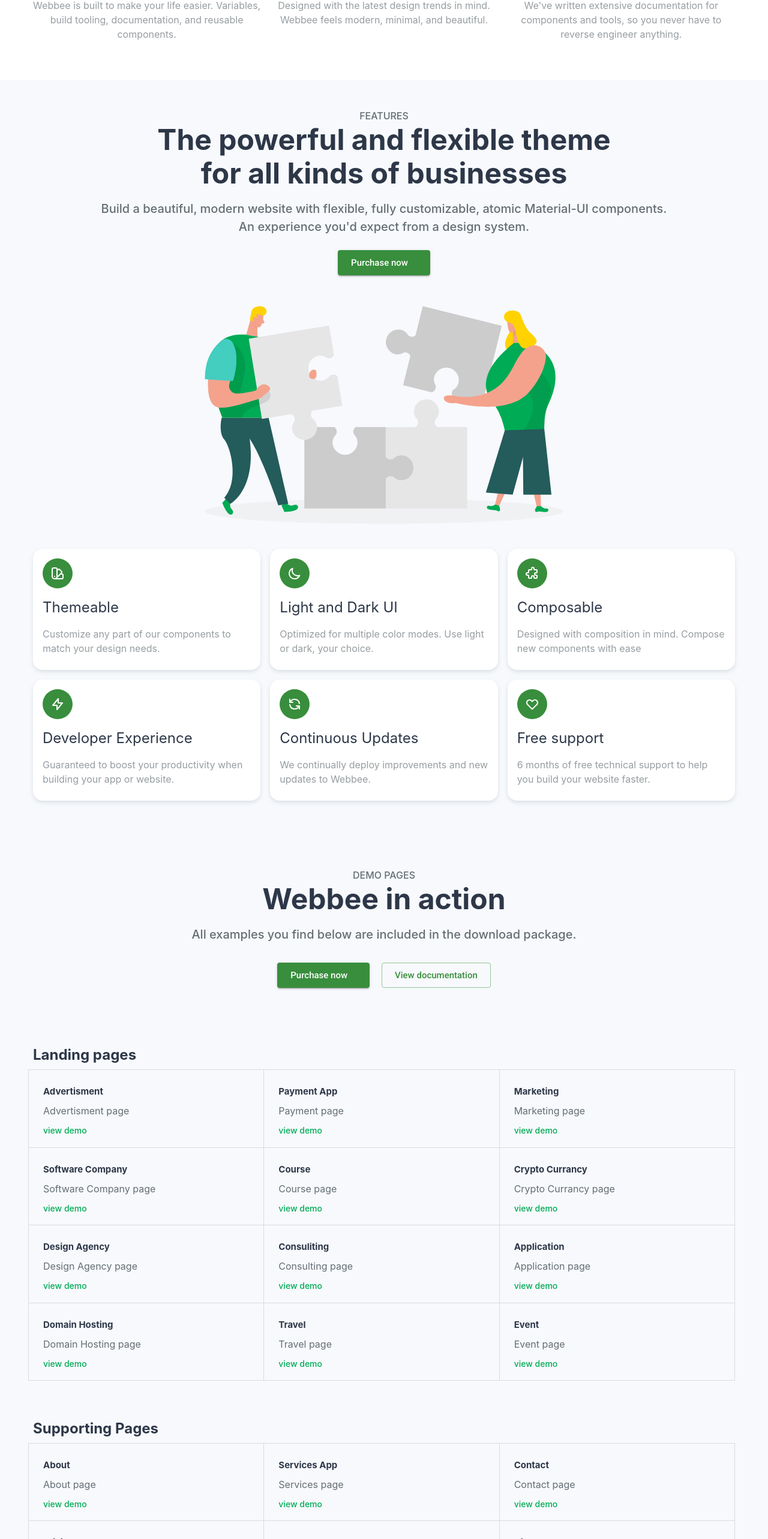
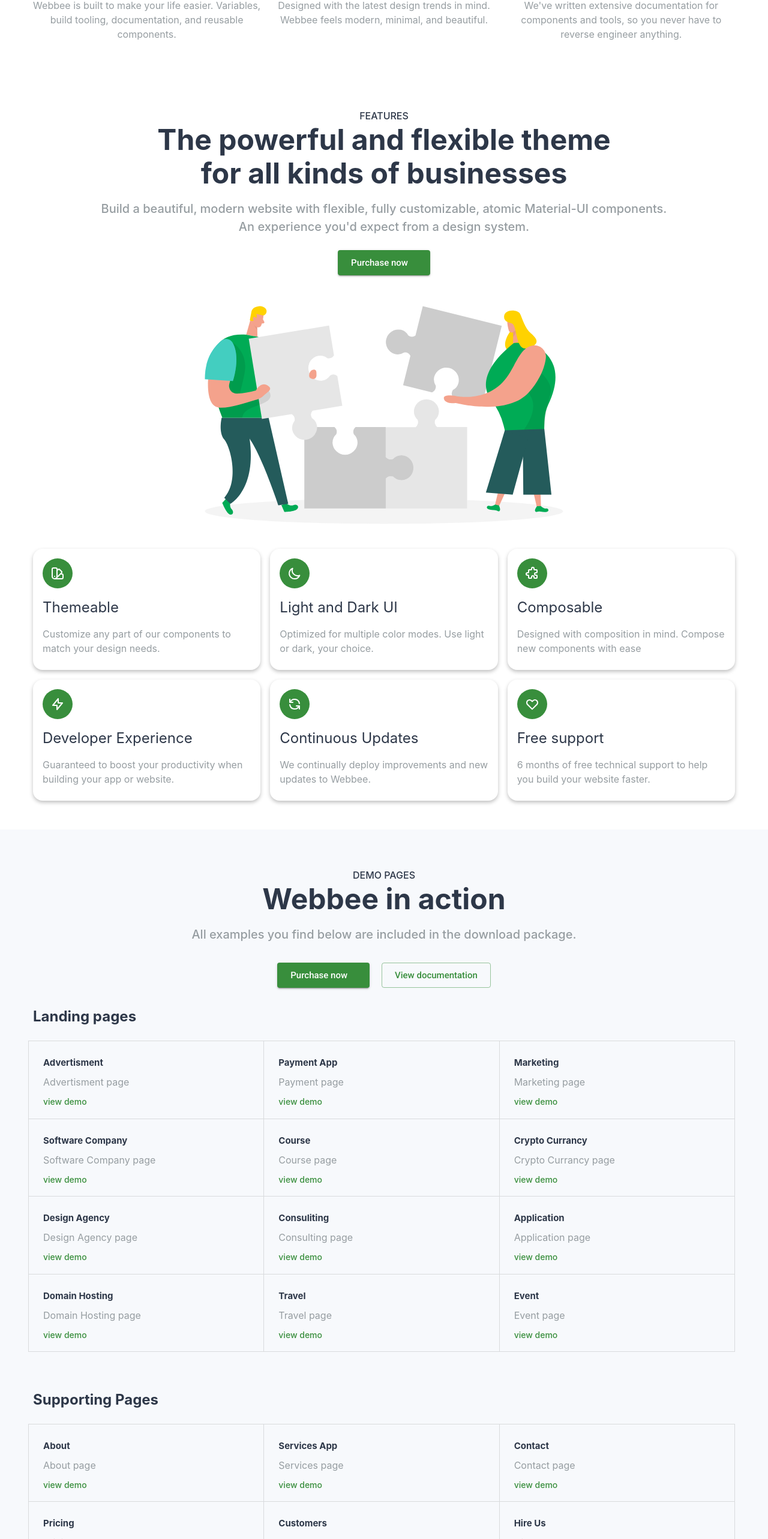
Before and after one commit to kamranansariofficial/webbee, a Next.js app: page / in a window 1280 px wide. Shown: the part 916-3482 px from the top of the page at 60% size. Built offline with nearby package versions, Linux system fonts and the light colour scheme; some icons are missing; what jss-rtl would draw is missing.

Commit message:
hero errors

```diff
--- a/components/Home/auth.js
+++ b/components/Home/auth.js
@@ -32,12 +32,7 @@
   ];
   return (
     <div>
-      <Typography
-        variant="h5"
-        fontWeight={700}
-        mb={2}
-        sx={{ color: "rgb(45, 55, 72)" }}
-      >
+      <Typography variant="h5" fontWeight={700} mb={4} color="textPrimary">
         Auth Pages
       </Typography>
       <Grid
@@ -62,7 +57,7 @@
                 fontSize={15}
                 fontWeight={700}
                 mb={1}
-                sx={{ color: "rgb(45, 55, 72)" }}
+                color="textPrimary"
               >
                 {item.heading}
               </Typography>
@@ -70,7 +65,7 @@
                 variant="p"
                 fontSize={16}
                 fontWeight={400}
-                sx={{ color: "rgb(100, 110, 115)" }}
+                color="textSecondary"
               >
                 {item.paragraph}
               </Typography>
@@ -79,7 +74,7 @@
                   variant="h6"
                   fontSize={14}
                   fontWeight={500}
-                  sx={{ color: "rgb(0, 171, 85)" }}
+                  color="primary"
                 >
                   view demo
                 </Link>
--- a/components/Home/cards.js
+++ b/components/Home/cards.js
@@ -143,7 +143,7 @@
   ];
   const theme = useTheme();
   return (
-    <div className="cards">
+    <Box className="cards" sx={{ bgcolor: theme.palette.background.paper }}>
       <Container>
         <Box py={2} />
         <Grid container spacing={2}>
@@ -165,7 +165,7 @@
                   <Typography variant="h5" mb={2}>
                     {item.heading}
                   </Typography>
-                  <Typography color="text.secondary">
+                  <Typography color="textSecondary">
                     {item.paragraph}
                   </Typography>
                 </CardContent>
@@ -175,7 +175,7 @@
         </Grid>
         <Box py={3} />
       </Container>
-    </div>
+    </Box>
   );
 }
 
--- a/components/Home/demo.js
+++ b/components/Home/demo.js
@@ -7,31 +7,29 @@
 import Landing from "../Home/landing";
 import Supporting from "../Home/supporting";
 import Auth from "../Home/auth";
+import { useTheme } from "@material-ui/core/styles";
 export default function demo() {
+  const theme = useTheme();
   return (
-    <div className="demo-page">
+    <Box>
       <Container>
-        <Box textAlign="center" py={8}>
+        <Box textAlign="center" pt={8}>
           <Typography
             variant="p"
             fontWeight={500}
-            sx={{ color: "rgb(100, 110, 115)", textTransform: "uppercase" }}
+            color="textPrimary"
+            sx={{ textTransform: "uppercase" }}
           >
             Demo pages
           </Typography>
-          <Typography
-            variant="h3"
-            fontWeight={700}
-            mb={2}
-            sx={{ color: "rgb(45, 55, 72)" }}
-          >
+          <Typography variant="h3" fontWeight={700} mb={2} color="textPrimary">
             Webbee in action
           </Typography>
           <Typography
             variant="p"
             fontWeight={500}
             fontSize="20px"
-            sx={{ color: "rgb(100, 110, 115)" }}
+            color="textSecondary"
           >
             All examples you find below are included in the download package.
           </Typography>
@@ -52,8 +50,8 @@
         </Box>
         <Landing />
         <Supporting />
-        <Auth/>
+        <Auth />
       </Container>
-    </div>
+    </Box>
   );
 }
--- a/components/Home/features.js
+++ b/components/Home/features.js
@@ -4,32 +4,24 @@
 import Button from "@material-ui/core/Button";
 import Box from "@material-ui/core/Box";
 import ArrowRightAltIcon from "@material-ui/icons/ArrowRightAlt";
-
+import { useTheme } from "@material-ui/core/styles";
 function features() {
+  const theme = useTheme();
   return (
-    <div className="features">
+    <Box className="features" sx={{ bgcolor: theme.palette.background.paper }}>
       <Container fixed>
         <Box textAlign="center" py={6}>
-          <Typography
-            variant="p"
-            fontWeight={500}
-            sx={{ color: "rgb(100, 110, 115)" }}
-          >
+          <Typography variant="p" fontWeight={500} color="textPrimary">
             FEATURES
           </Typography>
-          <Typography
-            variant="h3"
-            fontWeight={700}
-            mb={2}
-            sx={{ color: "rgb(45, 55, 72)" }}
-          >
+          <Typography variant="h3" fontWeight={700} mb={2} color="textPrimary">
             The powerful and flexible theme<br></br> for all kinds of businesses
           </Typography>
           <Typography
             variant="p"
             fontWeight={500}
             fontSize="20px"
-            sx={{ color: "rgb(100, 110, 115)" }}
+            color="textSecondary"
           >
             Build a beautiful, modern website with flexible, fully customizable,
             atomic Material-UI components.<br></br>An experience you'd expect
@@ -196,7 +188,7 @@
           </svg>
         </Box>
       </Container>
-    </div>
+    </Box>
   );
 }
 
--- a/components/Home/hero.js
+++ b/components/Home/hero.js
@@ -17,9 +17,9 @@
           stroke="#00ab55"
         >
           <path
-            stroke-linecap="round"
-            stroke-linejoin="round"
-            stroke-width="2"
+            strokeLinecap="round"
+            strokeLinejoin="round"
+            strokeWidth="2"
             d="M15 15l-2 5L9 9l11 4-5 2zm0 0l5 5M7.188 2.239l.777 2.897M5.136 7.965l-2.898-.777M13.95 4.05l-2.122 2.122m-5.657 5.656l-2.12 2.122"
           ></path>
         </svg>
@@ -39,9 +39,9 @@
           stroke="#00ab55"
         >
           <path
-            stroke-linecap="round"
-            stroke-linejoin="round"
-            stroke-width="2"
+            strokeLinecap="round"
+            strokeLinejoin="round"
+            strokeWidth="2"
             d="M7 21a4 4 0 01-4-4V5a2 2 0 012-2h4a2 2 0 012 2v12a4 4 0 01-4 4zm0 0h12a2 2 0 002-2v-4a2 2 0 00-2-2h-2.343M11 7.343l1.657-1.657a2 2 0 012.828 0l2.829 2.829a2 2 0 010 2.828l-8.486 8.485M7 17h.01"
           ></path>
         </svg>
@@ -61,9 +61,9 @@
           stroke="#00ab55"
         >
           <path
-            stroke-linecap="round"
-            stroke-linejoin="round"
-            stroke-width="2"
+            strokeLinecap="round"
+            strokeLinejoin="round"
+            strokeWidth="2"
             d="M10 20l4-16m4 4l4 4-4 4M6 16l-4-4 4-4"
           ></path>
         </svg>
@@ -76,7 +76,6 @@
   const theme = useTheme();
   return (
     <Box
-      className="hero-section"
       sx={{ bgcolor: theme.palette.background.paper }}
     >
       <Container>
--- a/components/Home/landing.js
+++ b/components/Home/landing.js
@@ -56,15 +56,15 @@
   ];
   return (
     <div>
-      <Typography
-        variant="h5"
-        fontWeight={700}
-        mb={2}
-        sx={{ color: "rgb(45, 55, 72)" }}
-      >
+      <Typography variant="h5" fontWeight={700} mb={4} color="textPrimary">
         Landing pages
       </Typography>
-      <Grid container spacing={1} borderLeft="1px solid rgba(0, 0, 0, 0.12)" borderTop="1px solid rgba(0, 0, 0, 0.12)">
+      <Grid
+        container
+        spacing={1}
+        borderLeft="1px solid rgba(0, 0, 0, 0.12)"
+        borderTop="1px solid rgba(0, 0, 0, 0.12)"
+      >
         {gridData.map((item, i) => (
           <Grid
             item
@@ -81,7 +81,7 @@
                 fontSize={15}
                 fontWeight={700}
                 mb={1}
-                sx={{ color: "rgb(45, 55, 72)" }}
+                color="textPrimary"
               >
                 {item.heading}
               </Typography>
@@ -89,7 +89,7 @@
                 variant="p"
                 fontSize={16}
                 fontWeight={400}
-                sx={{ color: "rgb(100, 110, 115)" }}
+                color="textSecondary"
               >
                 {item.paragraph}
               </Typography>
@@ -98,7 +98,7 @@
                   variant="h6"
                   fontSize={14}
                   fontWeight={500}
-                  sx={{ color: "rgb(0, 171, 85)" }}
+                  color="primary"
                 >
                   view demo
                 </Link>
--- a/components/Home/started.js
+++ b/components/Home/started.js
@@ -13,25 +13,23 @@
           <Typography
             variant="p"
             fontWeight={500}
-            sx={{ color: "rgb(100, 110, 115)" }}
+            color="textSecondary"
+            sx={{ textTransform: "uppercase" }}
+            mb={1}
           >
-           Get started
+            Get started
           </Typography>
-          <Typography
-            variant="h3"
-            fontWeight={700}
-            mb={2}
-            sx={{ color: "rgb(45, 55, 72)" }}
-          >
+          <Typography variant="h3" fontWeight={700} mb={2} color="textPrimary">
             Get started with Webbee today
           </Typography>
           <Typography
             variant="p"
             fontWeight={500}
             fontSize="20px"
-            sx={{ color: "rgb(100, 110, 115)" }}
+            color="textSecondary"
           >
-            Build a beautiful, modern website with flexible, fully customizable, atomic Material-UI components.
+            Build a beautiful, modern website with flexible, fully customizable,
+            atomic Material-UI components.
           </Typography>
           <Box mt={3}>
             <Button color="primary" variant="contained" size="large">
@@ -41,7 +39,7 @@
           </Box>
         </Box>
       </Container>
-      <Divider/>
+      <Divider />
     </div>
   );
 }
--- a/components/Home/style.scss
+++ b/components/Home/style.scss
@@ -2,12 +2,8 @@
   .cards{
     .card-data{
       border-radius: 16px;
-      box-shadow: rgb(140 152 164 / 25%) 0px 3px 6px 0px;
+      box-shadow: rgb(0 0 0 / 25%) 0px 3px 6px 0px;
     }
-  }
-  .demo-page{
-    background-color: #f7f9fc;
-
   }
   @media #{$media-tablet} {
     .features{
--- a/components/Home/supporting.js
+++ b/components/Home/supporting.js
@@ -56,15 +56,15 @@
   ];
   return (
     <div>
-      <Typography
-        variant="h5"
-        fontWeight={700}
-        mb={2}
-        sx={{ color: "rgb(45, 55, 72)" }}
-      >
+      <Typography variant="h5" fontWeight={700} mb={4} color="textPrimary">
         Supporting Pages
       </Typography>
-      <Grid container spacing={1} borderLeft="1px solid rgba(0, 0, 0, 0.12) " borderTop="1px solid rgba(0, 0, 0, 0.12)">
+      <Grid
+        container
+        spacing={1}
+        borderLeft="1px solid rgba(0, 0, 0, 0.12) "
+        borderTop="1px solid rgba(0, 0, 0, 0.12)"
+      >
         {gridData.map((item, i) => (
           <Grid
             item
@@ -81,7 +81,7 @@
                 fontSize={15}
                 fontWeight={700}
                 mb={1}
-                sx={{ color: "rgb(45, 55, 72)" }}
+                color="textPrimary"
               >
                 {item.heading}
               </Typography>
@@ -89,7 +89,7 @@
                 variant="p"
                 fontSize={16}
                 fontWeight={400}
-                sx={{ color: "rgb(100, 110, 115)" }}
+                color="textSecondary"
               >
                 {item.paragraph}
               </Typography>
@@ -98,7 +98,7 @@
                   variant="h6"
                   fontSize={14}
                   fontWeight={500}
-                  sx={{ color: "rgb(0, 171, 85)" }}
+                  color="primary"
                 >
                   view demo
                 </Link>
```
